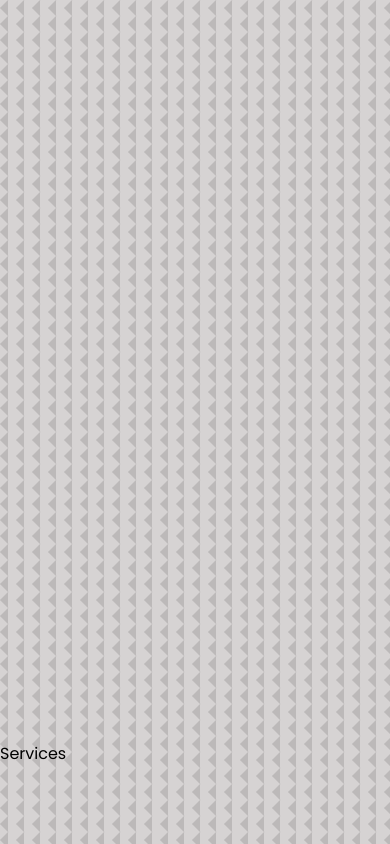
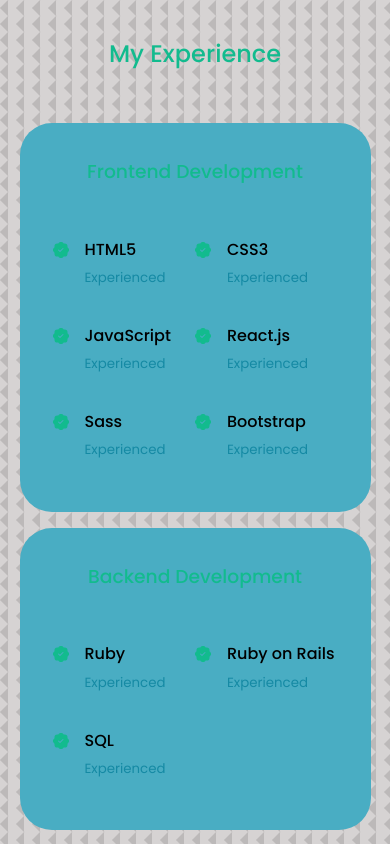
Before and after one commit to JacobHocker/portfolio, a React (Create React App) app: page / in a window 390 px wide. Shown: the part 2080-2924 px from the top of the page. Built offline with nearby package versions, Linux system fonts and the light colour scheme.

Commit message:
completed and made responsive the experience section

```diff
--- a/src/App.jsx
+++ b/src/App.jsx
@@ -27,12 +27,12 @@
         <Header isDark={isDark}/>
         <Nav onDarkClick={toggleDarkMode} isDark={isDark}/>
         <About isDark={isDark}/>
-        <Experience />
-        <Services />
-        <Portfolio />
-        <Skills />
-        <Contact />
-        <Footer />
+        <Experience isDark={isDark}/>
+        <Services isDark={isDark}/>
+        <Portfolio isDark={isDark}/>
+        <Skills isDark={isDark}/>
+        <Contact isDark={isDark}/>
+        <Footer isDark={isDark}/>
     </div>
     )
 }
--- a/src/components/experience/Experience.css
+++ b/src/components/experience/Experience.css
@@ -0,0 +1,158 @@
+.experience__container {
+    display: grid;
+    grid-template-columns: 1fr 1fr;
+    gap: 2rem;
+}
+
+/* ====== LT & DK EXPERIENCE FRONT & BACK END ===== */
+.lt-experience__frontend {
+    background: var(--color-lt-bg-variant);
+    padding: 2.4rem 5rem;
+    border-radius: 2rem;
+    border: 1px solid transparent;
+    transition: var(--transition);
+}
+.lt-experience__frontend:hover {
+    background: transparent;
+    border-color: var(--color-lt-primary-variant);
+    cursor: default;
+}
+.lt-experience__frontend h3 {
+    text-align: center;
+    margin-bottom: 2rem;
+    color: var(--color-lt-primary);
+}
+.dk-experience__frontend {
+    background: var(--color-dk-bg-variant);
+    padding: 2.4rem 5rem;
+    border-radius: 2rem;
+    border: 1px solid transparent;
+    transition: var(--transition);
+}
+.dk-experience__frontend:hover {
+    background: transparent;
+    border-color: var(--color-dk-primary-variant);
+    cursor: default;
+}
+.dk-experience__frontend h3 {
+    text-align: center;
+    margin-bottom: 2rem;
+    color: var(--color-dk-primary);
+}
+.lt-experience__backend {
+    background: var(--color-lt-bg-variant);
+    padding: 2.4rem 5rem;
+    border-radius: 2rem;
+    border: 1px solid transparent;
+    transition: var(--transition);
+}
+.lt-experience__backend:hover {
+    background: transparent;
+    border-color: var(--color-lt-primary-variant);
+    cursor: default;
+}
+.lt-experience__backend h3 {
+    text-align: center;
+    margin-bottom: 2rem;
+    color: var(--color-lt-primary);
+}
+.dk-experience__backend {
+    background: var(--color-dk-bg-variant);
+    padding: 2.4rem 5rem;
+    border-radius: 2rem;
+    border: 1px solid transparent;
+    transition: var(--transition);
+}
+.dk-experience__backend:hover {
+    background: transparent;
+    border-color: var(--color-dk-primary-variant);
+    cursor: default;
+}
+.dk-experience__backend h3 {
+    text-align: center;
+    margin-bottom: 2rem;
+    color: var(--color-dk-primary);
+}
+/* ====== EXPERIENCE CONTENT DK & LT ===== */
+.lt-experience__content {
+    display: grid;
+    grid-template-columns: 1fr 1fr;
+    row-gap: 2rem;
+}
+.dk-experience__content {
+    display: grid;
+    grid-template-columns: 1fr 1fr;
+    row-gap: 2rem;
+}
+/* ======== EXPERIENCE CONTENT LT & DK */
+.lt-experience__details {
+    display: flex;
+    gap: 1rem;
+}
+.dk-experience__details {
+    display: flex;
+    gap: 1rem;
+}
+.lt-experience__details-icon{
+    margin-top: 6px;
+    color: var(--color-lt-primary);
+}
+.dk-experience__details-icon{
+    margin-top: 6px;
+    color: var(--color-dk-primary);
+}
+/* ======== MEDIA QUERIES (MEDIUM DEVICES)============*/
+@media screen and (max-width: 1024px) {
+    .experience__container {
+        grid-template-columns: 1fr;
+    }
+    .lt-experience__frontend{
+        width: 80%;
+        padding: 2rem;
+        margin: 0 auto;
+    }
+    .dk-experience__frontend{
+        width: 80%;
+        padding: 2rem;
+        margin: 0 auto;
+    }
+    .lt-experience__backend{
+        width: 80%;
+        padding: 2rem;
+        margin: 0 auto;
+    }
+    .dk-experience__backend{
+        width: 80%;
+        padding: 2rem;
+        margin: 0 auto;
+    }
+    .lt-experience__content{
+        padding: 1rem;
+    }
+    .dk-experience__content{
+        padding: 1rem;
+    }
+}
+/* ======== MEDIA QUERIES (SMALL DEVICES)============*/
+@media screen and (max-width: 600px) {
+    .experience__container {
+        gap: 1rem;
+    }
+    .lt-experience__frontend{
+        width: 100%;
+        padding: 2rem 1rem;
+    }
+    .dk-experience__frontend{
+        width: 100%;
+        padding: 2rem 1rem;
+    }
+    .lt-experience__backend{
+        width: 100%;
+        padding: 2rem 1rem;
+    }
+    .dk-experience__backend{
+        width: 100%;
+        padding: 2rem 1rem;
+    }
+
+}
--- a/src/components/experience/Experience.jsx
+++ b/src/components/experience/Experience.jsx
@@ -1,9 +1,88 @@
 import React from 'react';
+import {BsPatchCheckFill} from 'react-icons/bs';
 import './Experience.css';
 
-const Experience = () => {
+const Experience = ({isDark}) => {
     return (
-        <section id='experience'>Experience</section>
+        <section id='experience' className={isDark === true ? 'dk-section' : 'lt-section'}>
+            <h2>My Experience</h2>
+
+            <div className="container experience__container">
+                <div className={isDark === true ? "dk-experience__frontend" : "lt-experience__frontend"}>
+                    <h3>Frontend Development</h3>
+                    <div className={isDark === true ? "dk-experience__content" : "lt-experience__content"}>
+                        <article className={isDark === true ? "dk-experience__details" : "lt-experience__details"}>
+                            <BsPatchCheckFill className={isDark === true ? "dk-experience__details-icon" : "lt-experience__details-icon"}/>
+                            <div>
+                                <h4>HTML5</h4>
+                                <small className={isDark === true ? "dk-text-light" : "lt-text-light"}>Experienced</small>
+                            </div>
+                        </article>
+                        <article className={isDark === true ? "dk-experience__details" : "lt-experience__details"}>
+                            <BsPatchCheckFill className={isDark === true ? "dk-experience__details-icon" : "lt-experience__details-icon"}/>
+                            <div>
+                                <h4>CSS3</h4>
+                                <small className={isDark === true ? "dk-text-light" : "lt-text-light"}>Experienced</small>
+                            </div>
+                        </article>
+                        <article className={isDark === true ? "dk-experience__details" : "lt-experience__details"}>
+                            <BsPatchCheckFill className={isDark === true ? "dk-experience__details-icon" : "lt-experience__details-icon"}/>
+                            <div>
+                                <h4>JavaScript</h4>
+                                <small className={isDark === true ? "dk-text-light" : "lt-text-light"}>Experienced</small>
+                            </div>
+                        </article>
+                        <article className={isDark === true ? "dk-experience__details" : "lt-experience__details"}>
+                            <BsPatchCheckFill className={isDark === true ? "dk-experience__details-icon" : "lt-experience__details-icon"}/>
+                            <div>
+                                <h4>React.js</h4>
+                                <small className={isDark === true ? "dk-text-light" : "lt-text-light"}>Experienced</small>
+                            </div>
+                        </article>
+                        <article className={isDark === true ? "dk-experience__details" : "lt-experience__details"}>
+                            <BsPatchCheckFill className={isDark === true ? "dk-experience__details-icon" : "lt-experience__details-icon"}/>
+                            <div>
+                                <h4>Sass</h4>
+                                <small className={isDark === true ? "dk-text-light" : "lt-text-light"}>Experienced</small>
+                            </div>
+                        </article>
+                        <article className={isDark === true ? "dk-experience__details" : "lt-experience__details"}>
+                            <BsPatchCheckFill className={isDark === true ? "dk-experience__details-icon" : "lt-experience__details-icon"}/>
+                            <div>
+                                <h4>Bootstrap</h4>
+                                <small className={isDark === true ? "dk-text-light" : "lt-text-light"}>Experienced</small>
+                            </div>
+                        </article>
+                    </div>
+                </div>
+                <div className={isDark === true ? "dk-experience__backend" : "lt-experience__backend"}>
+                    <h3>Backend Development</h3>
+                    <div className={isDark === true ? "dk-experience__content" : "lt-experience__content"}>
+                        <article className={isDark === true ? "dk-experience__details" : "lt-experience__details"}>
+                            <BsPatchCheckFill className={isDark === true ? "dk-experience__details-icon" : "lt-experience__details-icon"}/>
+                            <div>
+                                <h4>Ruby</h4>
+                                <small className={isDark === true ? "dk-text-light" : "lt-text-light"}>Experienced</small>
+                            </div>
+                        </article>
+                        <article className={isDark === true ? "dk-experience__details" : "lt-experience__details"}>
+                            <BsPatchCheckFill className={isDark === true ? "dk-experience__details-icon" : "lt-experience__details-icon"}/>
+                            <div>
+                                <h4>Ruby on Rails</h4>
+                                <small className={isDark === true ? "dk-text-light" : "lt-text-light"}>Experienced</small>
+                            </div>
+                        </article>
+                        <article className={isDark === true ? "dk-experience__details" : "lt-experience__details"}>
+                            <BsPatchCheckFill className={isDark === true ? "dk-experience__details-icon" : "lt-experience__details-icon"}/>
+                            <div>
+                                <h4>SQL</h4>
+                                <small className={isDark === true ? "dk-text-light" : "lt-text-light"}>Experienced</small>
+                            </div>
+                        </article>
+                    </div>
+                </div>
+            </div>
+        </section>
     )
 }
 
--- a/src/components/header/Header.jsx
+++ b/src/components/header/Header.jsx
@@ -6,7 +6,7 @@
 
 const Header = ({isDark}) => {
     return (
-        <header>
+        <header id='#'>
             <div className='container header__container'>
                 <h5>Hello I'm</h5>
                 <h1>Jacob Hocker</h1>
--- a/src/index.css
+++ b/src/index.css
@@ -82,16 +82,17 @@
 
 section {
     margin-top: 8rem;
-    height: 100vh;
 }
 
 .lt-section > h2, .lt-section > h5 {
     text-align: center;
     color: var(--color-lt-light);
+
 }
 .dk-section > h2, .dk-section > h5 {
     text-align: center;
     color: var(--color-dk-light);
+
 }
 
 .lt-section > h2 {
```
